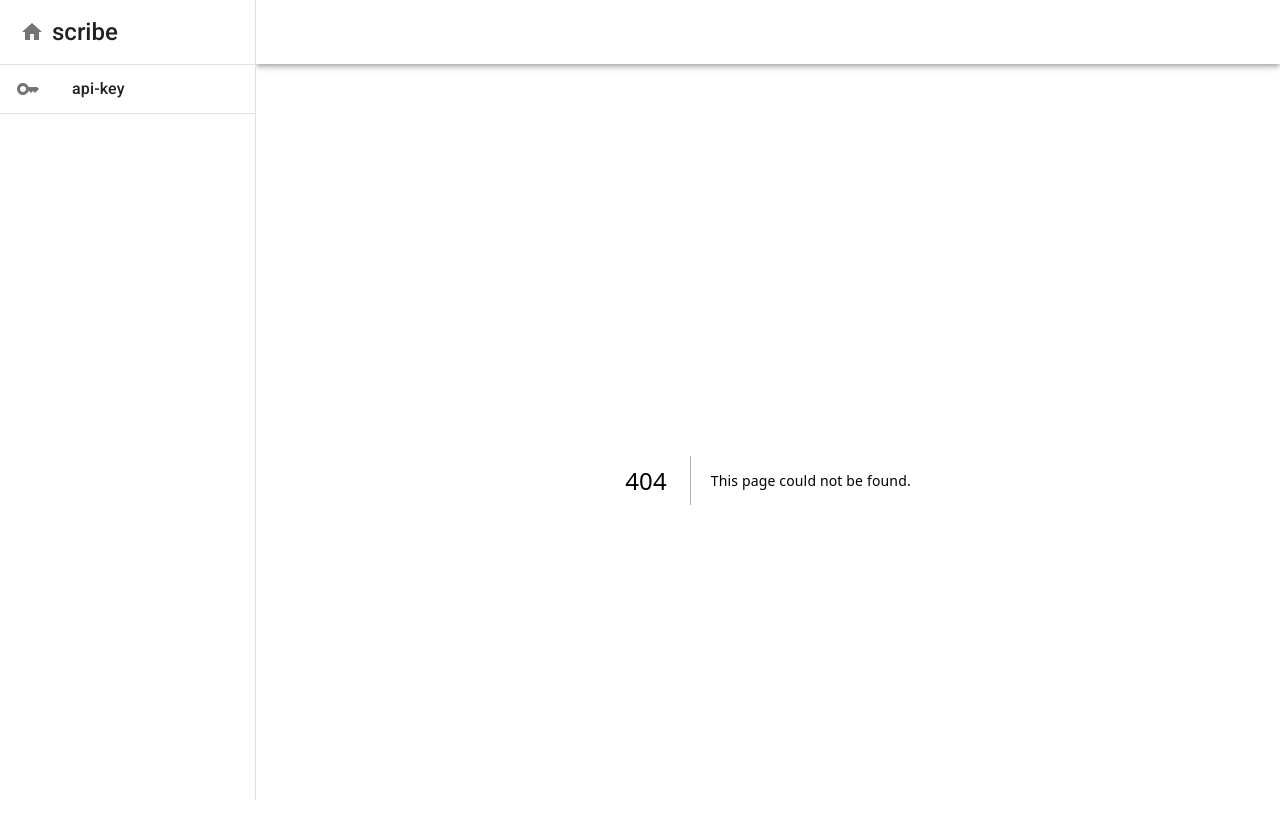
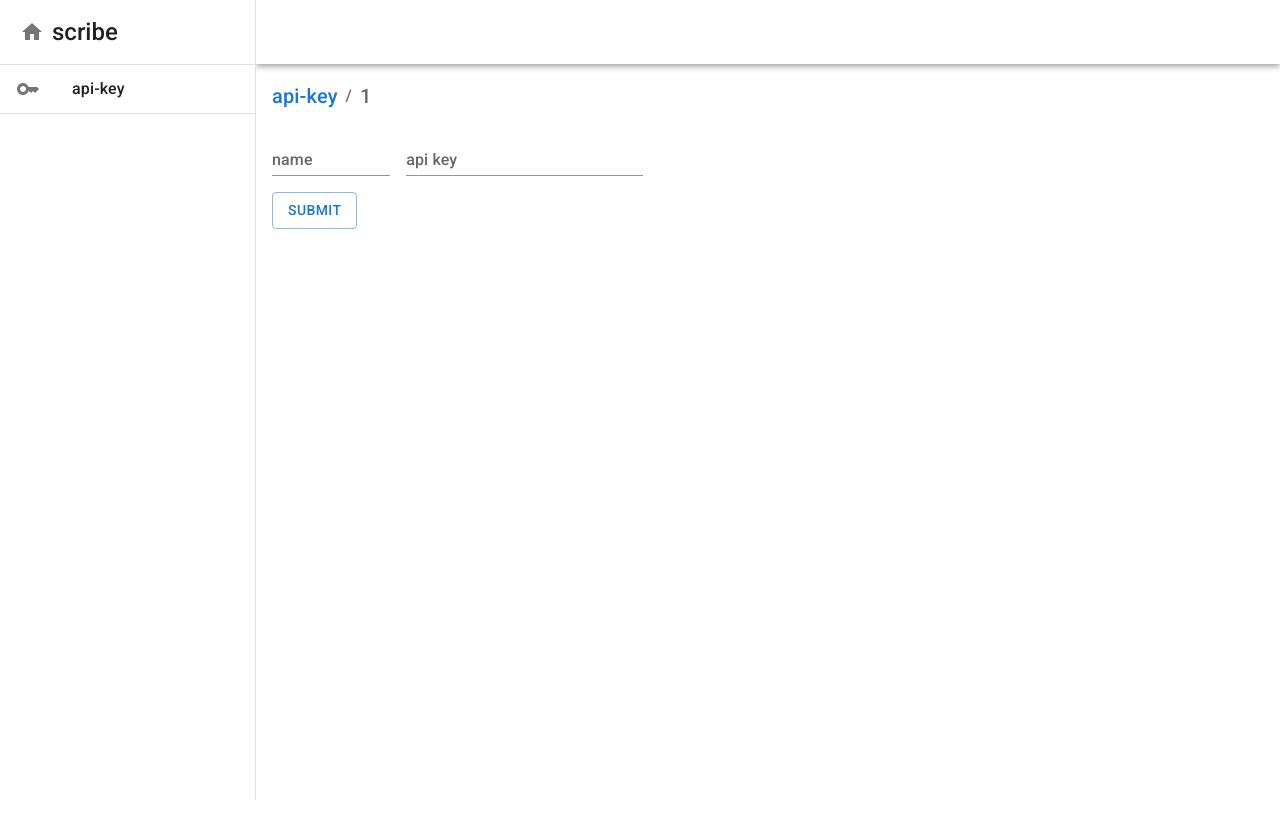
Before and after one commit to panalexeu/scribe_rag, a Next.js app in the folder scribe_ui/: page /api-key/1 in a window 1280 px wide. Before the commit this address had no page. Shown: the top 838 px of the page. After the commit the page ends 800 px from the top, so only its background shows below. Built offline with nearby package versions, Linux system fonts and the light colour scheme; no server answers.

Commit message:
fully added api key credential ui

```diff
--- /dev/null
+++ b/scribe_ui/src/app/api-key/[id]/page.tsx
@@ -0,0 +1,150 @@
+'use client';
+
+import {
+    Breadcrumbs,
+    Link as MUILink,
+    Typography,
+    Box, Snackbar, TextField, Button
+} from "@mui/material";
+import Link from "next/link";
+import {useParams} from 'next/navigation';
+import {useState, useEffect} from 'react';
+import {useRouter} from "next/navigation";
+
+import {ApiKeyPutModel, ApiKeyResponseModel} from "@/src/app/api-key/models";
+import {API_URL} from "@/src/constants";
+
+
+export default function Page() {
+    const {id} = useParams();
+    const router = useRouter();
+    const [name, setName] = useState('');
+    const [apiKey, setApiKey] = useState('');
+    const [openSnackbar, setOpenSnackbar] = useState(false);
+    const [snackbarMessage, setSnackbarMessage] = useState('');
+
+    async function fetchApiKey() {
+        try {
+            const response = await fetch(
+                `${API_URL}/api-key/${id}`,
+                {
+                    method: 'GET'
+                }
+            );
+
+            if (response.status === 200) {
+                const data: ApiKeyResponseModel = await response.json();
+                setName(data.name);
+                setApiKey(data.api_key);
+            } else {
+                setSnackbarMessage(`something went wrong 😢, status code: ${response.status}`);
+                setOpenSnackbar(true);
+            }
+        } catch (error) {
+            setSnackbarMessage(`something went wrong 😢, error: ${error.message}`);
+            setOpenSnackbar(true);
+        }
+    }
+
+    async function handleSubmit() {
+        if (!name) {
+            setSnackbarMessage("fulfill the name field 😡");
+            setOpenSnackbar(true);
+            return;
+        }
+
+        try {
+            const apiKeyPostRequest = ApiKeyPutModel.parse({
+                name: name
+            })
+
+            const response = await fetch(
+                `${API_URL}/api-key/${id}`,
+                {
+                    method: 'PUT',
+                    headers: {
+                        'Content-Type': 'application/json',
+                    },
+                    body: JSON.stringify(apiKeyPostRequest)
+                }
+            );
+            if (response.status == 200) {
+                router.push('/api-key');
+            } else {
+                setSnackbarMessage(`smth went wrong 😢, status code: ${response.status}`);
+                setOpenSnackbar(true);
+            }
+        } catch (error) {
+            setSnackbarMessage(`smth went wrong 😢, error: ${error.message}`);
+            setOpenSnackbar(true);
+        }
+    }
+
+    useEffect(() => {
+        fetchApiKey()
+    }, [])
+
+    return (
+        <Box
+            display={'flex'}
+            flexDirection={"column"}
+            alignItems={'flex-start'}
+            gap={2}
+        >
+            {/*TOP PANEL*/}
+            <Breadcrumbs>
+                <Typography variant={'h6'}>
+                    <MUILink
+                        component={Link}
+                        href={'/api-key'}
+                        underline={'none'}
+                    >
+                        api-key
+                    </MUILink>
+                </Typography>
+                <Typography variant={'h6'}>
+                    {id}
+                </Typography>
+            </Breadcrumbs>
+
+            {/* CONTENT */}
+            <Box display={"flex"} gap={2}>
+                <TextField
+                    id={'name'}
+                    variant={'standard'}
+                    label={'name'}
+                    value={name}
+                    onChange={(e => {
+                        setName(e.target.value)
+                    })}
+                />
+
+                <TextField
+                    id={'api-key'}
+                    variant={'standard'}
+                    label={'api key'}
+                    value={apiKey}
+                    inputProps={{readOnly: true,}}
+                    fullWidth={true}
+                    multiline={true}
+                />
+            </Box>
+
+            <Button
+                variant={'outlined'}
+                onClick={handleSubmit}
+            >
+                submit
+            </Button>
+
+            {/* INFO SNACKBAR */}
+            <Snackbar
+                open={openSnackbar}
+                message={snackbarMessage}
+                onClose={() => setOpenSnackbar(false)}
+                autoHideDuration={3000}
+            />
+
+        </Box>
+    );
+}
--- a/scribe_ui/src/constants.ts
+++ b/scribe_ui/src/constants.ts
@@ -1,2 +1,2 @@
 export const API_URL: string  = 'http://localhost:8000';
-export const PAGE_LIMIT: number = 8;
+export const PAGE_LIMIT: number = 4;
```
Also changed, not shown: scribe_ui/src/app/api-key/page.tsx (+13 -1 lines).
